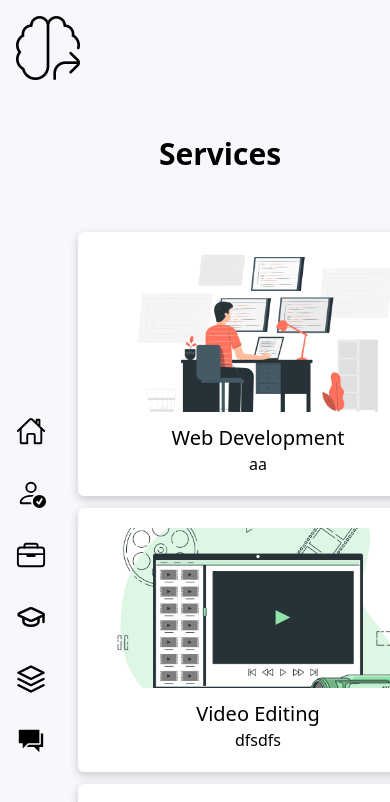
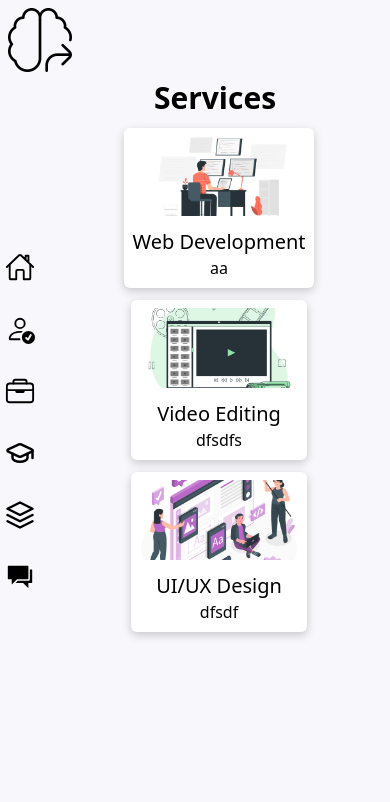
Before and after one commit to Sugambaj7/React-Portfolio, a React (Vite) app: page /services in a window 390 px wide. Shown: the top 802 px of the page. Built offline with nearby package versions, Linux system fonts and the light colour scheme.

Commit message:
made services responsive and worked on sidebar

```diff
--- a/src/components/About.jsx
+++ b/src/components/About.jsx
@@ -1,7 +1,18 @@
 import React from "react";
+import myPic from "../assets/me.jpg";
 
 const About = () => {
-  return <div>About</div>;
+  return (
+    <section className="m-3 w-full flex flex-col  items-center">
+      <h2 className="text-2xl font-bold">About me</h2>
+      <div className="flex flex-row w-full h-full mt-12">
+        <div className="flex justify-center items-center w-20 h-20 rounded-full flex-end">
+          <img className="w-full h-full object-cover rounded-full" src={myPic} alt="" />
+        </div>
+        <div className="grow w-full bg-yellow-300">desc</div>
+      </div>
+    </section>
+  );
 };
 
 export default About;
--- a/src/components/Layout.jsx
+++ b/src/components/Layout.jsx
@@ -6,22 +6,26 @@ import Footer from "./footer/Footer";
 
 const Layout = () => {
   return (
-    <div className="flex flex-col h-screen">
-      <div className="ml-4 mt-4">
-        <h1>
-          <img className="h-16 w-16" src={Logo} alt="logo" />
-        </h1>
-      </div>
-      <div className="flex flex-row flex-grow justify-center items-center">
-        <SideBar />
-        <main className="flex justify-center w-full h-full  overflow-hidden">
+    <div className="flex flex-col min-h-screen">
+      <header className="flex items-center h-20 p-2">
+        <div className="h-16 w-16">
+          <img className="h-full w-full object-cover" src={Logo} alt="Logo" />
+        </div>
+      </header>
+
+      <main className="flex flex-1">
+        <aside className="fixed top-[50%] translate-y-[-1/2] flex justify-center w-10 sm:w-20 ">
+          <SideBar />
+        </aside>
+
+        <section className="w-full ">
           <Outlet />
-        </main>
-      </div>
+        </section>
+      </main>
 
-      <div>
+      <footer className="h-10 w-full flex items-center justify-center">
         <Footer />
-      </div>
+      </footer>
     </div>
   );
 };
--- a/src/components/Services.jsx
+++ b/src/components/Services.jsx
@@ -3,7 +3,6 @@ import firstservice from "../assets/web_development.png";
 import secondservice from "../assets/video_editing.png";
 import thirdservice from "../assets/ui_ux.png";
 import "../assets/css/Services.css";
-import { data } from "autoprefixer";
 
 const services = [
   {
@@ -28,18 +27,21 @@ const services = [
 
 const Services = () => {
   return (
-    <section className="h-full w-full flex flex-col">
-      <h2 className="text-3xl flex justify-center items-center mt-14 font-bold">
-        Services
-      </h2>
-      <div className="flex flex-col flex-wrap ml-2 mr-2  md:flex-row justify-center items-center mt-12">
+    <div className="ml-10 sm:ml-20 md:ml-20 lg:ml-20 flex flex-col">
+      {/* full nai leko xa */}
+      <div className="flex justify-center">
+        <h2 className="text-3xl font-bold">Services</h2>
+      </div>
+
+      <div className="w-full flex flex-wrap mb-20 pb-4 sm:flex-row justify-center items-center md:flex-row   lg:flex lg:flex-row ">
         {services.map(({ id, image, title, description }) => {
           return (
+            //each div
             <div
-              className="services__card flex flex-col justify-center items-center bg-white ml-5 mt-3 p-5 rounded-md shadow-[0_3px_10px_rgb(0,0,0,0.2)] flex-wrap"
+              className="services__card bg-white flex- h-30 w-50 ml-2 flex flex-col flex-wrap justify-center items-center  mt-3 p-2 rounded-md shadow-[0_3px_10px_rgb(0,0,0,0.2)]  sm:h-40 sm:w-60 md:h-40 md:w-50 lg:h-72 lg:w-80 lg:mt-3"
               key={id}
             >
-              <div className="h-40 w-80">
+              <div className="h-20 w-40 lg:h-40 lg:w-72 ">
                 <img
                   className="h-full w-full object-cover"
                   src={image}
@@ -52,7 +54,7 @@ const Services = () => {
           );
         })}
       </div>
-    </section>
+    </div>
   );
 };
 
--- a/src/components/footer/Footer.jsx
+++ b/src/components/footer/Footer.jsx
@@ -5,13 +5,11 @@ const Footer = () => {
   const currentDate = new Date();
   const currentYear = currentDate.getFullYear();
   return (
-    <div className="bg-black flex justify-center mt-10">
-      <div className="pt-2 pb-2">
-        <p className="text-white flex flex-row">
-          Copyright <AiTwotoneCopyrightCircle className="text-2xl" />
-          {currentYear}
-        </p>
-      </div>
+    <div className="bg-black flex justify-center h-full w-full pt-2 pb-2">
+      <p className="text-white flex flex-row">
+        Copyright <AiTwotoneCopyrightCircle className="text-2xl" />
+        {currentYear}
+      </p>
     </div>
   );
 };
--- a/src/components/sidebar/SideBar.jsx
+++ b/src/components/sidebar/SideBar.jsx
@@ -10,8 +10,7 @@ import "./sidebar.css";
 
 export default function SideBar() {
   return (
-    <aside className="ml-4 mt-1 mr-1">
-      <nav className="nav mt-10">
+      <nav className="nav pt-8 pb-8">
         <ul className="text-3xl flex flex-col space-y-8">
           <li className="nav_links">
             <Link to="/">
@@ -45,6 +44,5 @@ export default function SideBar() {
           </li>
         </ul>
       </nav>
-    </aside>
   );
 }
--- a/tailwind.config.js
+++ b/tailwind.config.js
@@ -2,7 +2,11 @@
 export default {
   content: ["./src/**/*.{html,js,jsx}"],
   theme: {
-    extend: {},
+    extend: {
+      translate: {
+        "[-1/2]": "-50%",
+      },
+    },
   },
   plugins: [],
 };
```
